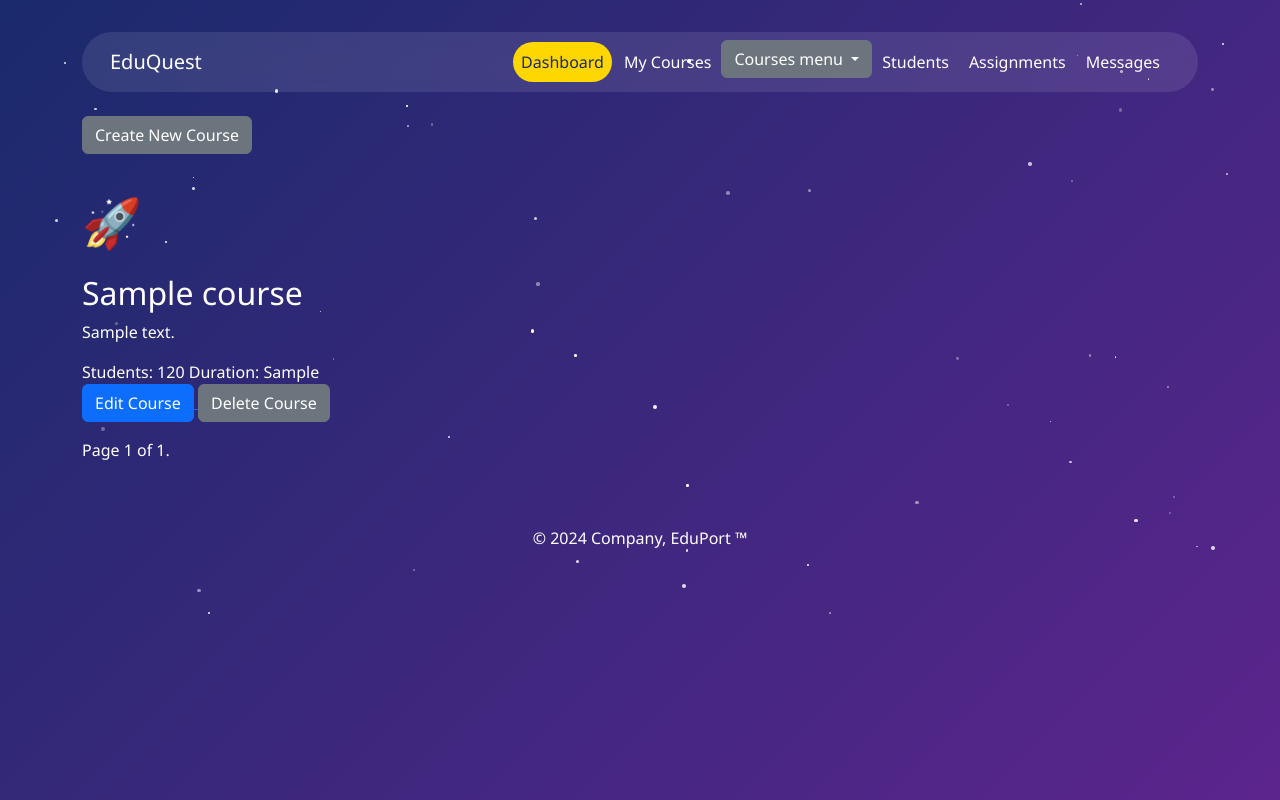
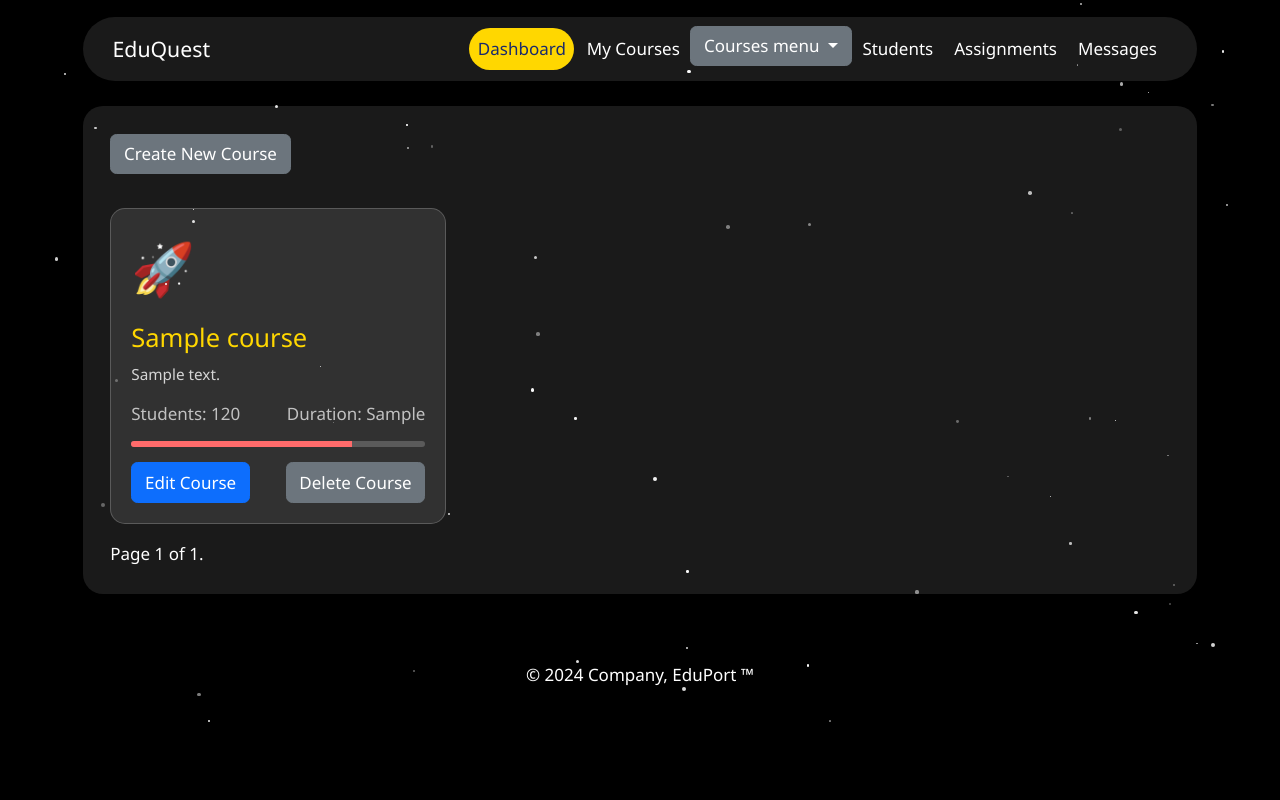
Before and after one commit to danielnnam/Eduquest, a Django app: page /instructors/courses/ in a window 1280 px wide. Run offline with Django 5.2, Linux system fonts and the light colour scheme; a user stored in the database is signed in; tables that the repository leaves empty hold one stand-in row (values such as "Sample post"); some libraries are stand-ins or nearby versions.

Commit message:
Modifyed the fike

```diff
--- a/static/css/backend.css
+++ b/static/css/backend.css
@@ -1,6 +1,8 @@
 /* Student Dashboard
 =====================================-------------------------------------- */
-
+*{
+    font-size: 17px;
+}
 :root {
     --space-blue: #1a2a6c;
     --cosmic-purple: #5c258d;
@@ -10,14 +12,16 @@
 }
 body {
     font-family: 'Segoe UI', Tahoma, Geneva, Verdana, sans-serif;
-    background: linear-gradient(135deg, var(--space-blue), var(--cosmic-purple));
+    /* background: linear-gradient(135deg, var(--space-blue), var(--cosmic-purple)); */
+    background-color: rgb(0, 0, 0);
+
     color: #ffffff;
     min-height: 100vh;
-    overflow-x: hidden;
-}
+    overflow-x: hidden;}
 .space-container {
     position: relative;
-    padding: 2rem;
+    padding: 0.2rem;
+    padding-top: 1rem;
 }
 .star {
     position: absolute;
@@ -286,5 +259,151 @@ margin-top: 0.5rem;
     width: 0.75rem;
     height: 0.75rem;
     padding: 0.25rem;
-    margin-right: 5px; /* Pushes the button inside a bit */
+    margin-right: 5px;
 }
+
+/* instructors course_list page styles
+====================================------------------------------ */
+.course-card-in {
+    background: rgba(255, 255, 255, 0.1);
+    color: white;
+    border-radius: 15px;
+    padding: 20px;
+    transition: all 0.3s ease;
+    border: 1px solid rgba(255, 255, 255, 0.2);
+}
+.course-warpper{
+    background: rgba(255, 255, 255, 0.1);
+    border-radius: 20px;
+    padding: 1.5rem;
+    margin-bottom: 1.5rem;
+    transition: all 0.3s ease;
+    border: 2px solid transparent;
+}
+
+.course-icon-in {
+    font-size: 3rem;
+    margin-bottom: 15px;
+    color: var(--star-yellow);
+}
+
+.course-title-in {
+    font-size: 1.5rem;
+    margin-bottom: 10px;
+    color: var(--star-yellow);
+}
+
+.course-description-in {
+    font-size: 0.9rem;
+    margin-bottom: 15px;
+    opacity: 0.8;
+}
+
+.course-stats-in {
+    display: flex;
+    justify-content: space-between;
+    font-size: 0.8rem;
+    opacity: 0.7;
+    margin-bottom: 15px;
+}
+
+.progress-bar-in {
+    height: 6px;
+    background: rgba(255, 255, 255, 0.2);
+    border-radius: 3px;
+    overflow: hidden;
+}
+
+.progress-in {
+    height: 100%;
+    background: var(--meteor-orange);
+    transition: width 0.3s ease;
+}
+
+.course-actions-in {
+    display: flex;
+    justify-content: space-between;
+    margin-top: 15px;
+}
+
+.btn:hover {
+    transform: translateY(-2px);
+    box-shadow: 0 4px 8px rgba(0, 0, 0, 0.2);
+}
+
+@media (max-width: 768px) {
+    .course-grid {
+        grid-template-columns: 1fr;
+    }
+}
+
+/* Instructors create/update course
+======================================--------------------------- */
+
+/* ckeditor.css */
+.django-ckeditor-widget{
+    width: 100%;
+}
+
+/* instructors delete course
+===========================================-------------------- */
+.del-h2 {
+    color: var(--star-yellow);
+    margin-bottom: 20px;
+    font-size: 28px;
+    text-shadow: 0 2px 4px rgba(0, 0, 0, 0.2);
+}
+
+.warning-icon {
+    font-size: 64px;
+    color: var(--meteor-orange);
+    margin-bottom: 20px;
+}
+
+.del-p {
+    margin-bottom: 15px;
+    line-height: 1.5;
+}
+
+.del-course-name {
+    font-weight: bold;
+    color: var(--star-yellow);
+    font-size: 20px;
+    margin: 10px 0;
+}
+.del-btn {
+    display: inline-block;
+    padding: 12px 24px;
+    border: none;
+    border-radius: 50px;
+    font-size: 16px;
+    font-weight: 600;
+    cursor: pointer;
+    transition: all 0.3s ease;
+    text-decoration: none;
+    margin-top: 10px;
+}
+
+.btn-delete {
+    background-color: var(--meteor-orange);
+    color: #ffffff;
+}
+
+.btn-delete:hover {
+    background-color: #ff4f4f;
+    transform: translateY(-2px);
+    box-shadow: 0 4px 8px rgba(255, 107, 107, 0.3);
+}
+.btn-cancel {
+    background-color: transparent;
+    color: var(--star-yellow);
+    border: 2px solid var(--star-yellow);
+    margin-left: 10px;
+}
+
+.btn-cancel:hover {
+    background-color: var(--star-yellow);
+    color: var(--space-blue);
+    transform: translateY(-2px);
+    box-shadow: 0 4px 8px rgba(255, 215, 0, 0.3);
+}
```
Also changed, not shown: other parts of static/css/backend.css (+5 -36 lines). Lines whose indentation alone changed are shown as unchanged.
